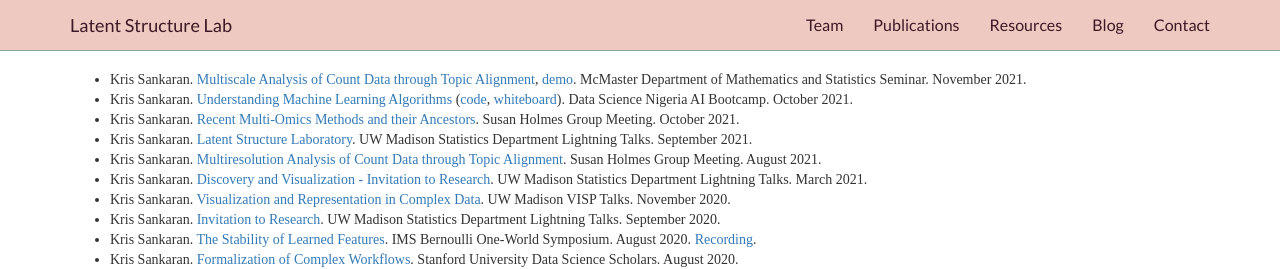
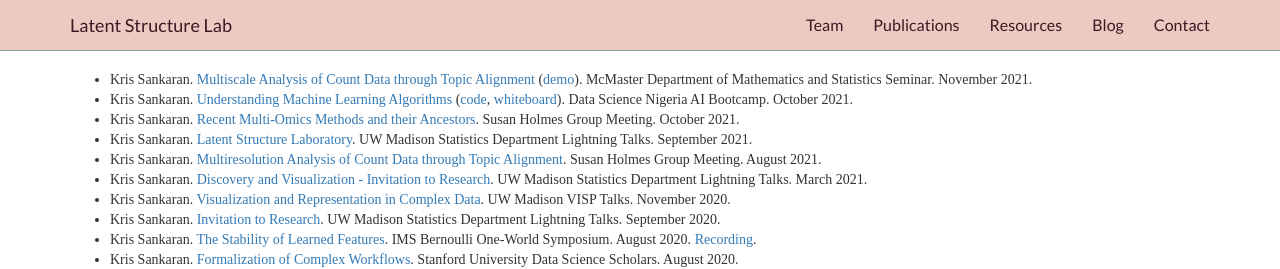
Before and after one commit to krisrs1128/LSLab, a Jekyll site: the page built from _includes/talks.md, in a window 1280 px wide. Shown: the top 269 px of the page. Built offline with Jekyll 4.4.1, drawn with Linux system fonts in a browser that asks for light colours.

Commit message:
more consistent formatting

```diff
--- a/_includes/talks.md
+++ b/_includes/talks.md
@@ -5,7 +5,7 @@ permalink: /talks/
 sectionid: talks
 ---
 
-* Kris Sankaran. [Multiscale Analysis of Count Data through Topic Alignment](https://drive.google.com/file/d/1vcs_aLp6gZFixenGscrj6C5koEltxvGa/view?usp=sharing), [demo](https://www.google.com/url?sa=D&q=https://tinyurl.com/59k67sde&ust=1636123920000000&usg=AOvVaw1v1mjUJaAjkL7UkN9yofrG&hl=fr-CA). McMaster Department of Mathematics and Statistics Seminar. November 2021.
+* Kris Sankaran. [Multiscale Analysis of Count Data through Topic Alignment](https://drive.google.com/file/d/1vcs_aLp6gZFixenGscrj6C5koEltxvGa/view?usp=sharing) ([demo](https://www.google.com/url?sa=D&q=https://tinyurl.com/59k67sde&ust=1636123920000000&usg=AOvVaw1v1mjUJaAjkL7UkN9yofrG&hl=fr-CA)). McMaster Department of Mathematics and Statistics Seminar. November 2021.
 * Kris Sankaran. [Understanding Machine Learning Algorithms](https://drive.google.com/file/d/1bgYQb8z1iCjHyOG1gVWeJJCSPdssndVP/view?usp=sharing) ([code](https://github.com/krisrs1128/talks/blob/master/2021/20211028/20211028.Rmd), [whiteboard](https://jamboard.google.com/d/1lri1UQo8qmgNFgr4i3hfgWYZWk-mk7-WuePW3lmU6X4/edit?usp=sharing)). Data Science Nigeria AI Bootcamp. October 2021.
 * Kris Sankaran. [Recent Multi-Omics Methods and their Ancestors](https://drive.google.com/file/d/1L2crRIcdbql__XZdJuiRXkAKsvwrIZLO/view?usp=sharing). Susan Holmes Group Meeting. October 2021.
 * Kris Sankaran. [Latent Structure Laboratory](https://drive.google.com/file/d/1xwYyGc1bx7W-F5QyQlB3OJZT7MVTpdYd/view?usp=sharing). UW Madison Statistics Department Lightning Talks. September 2021.
```
